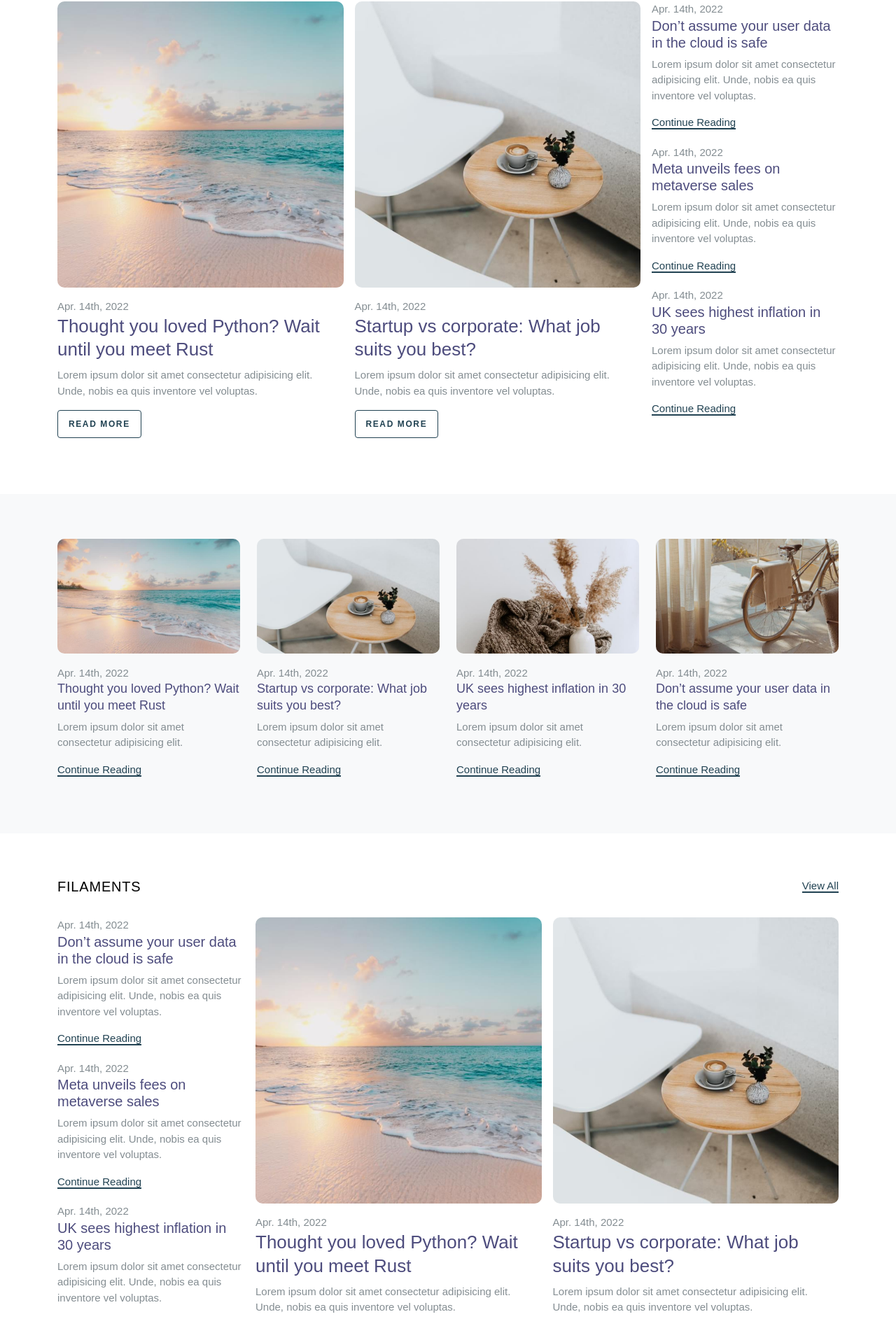
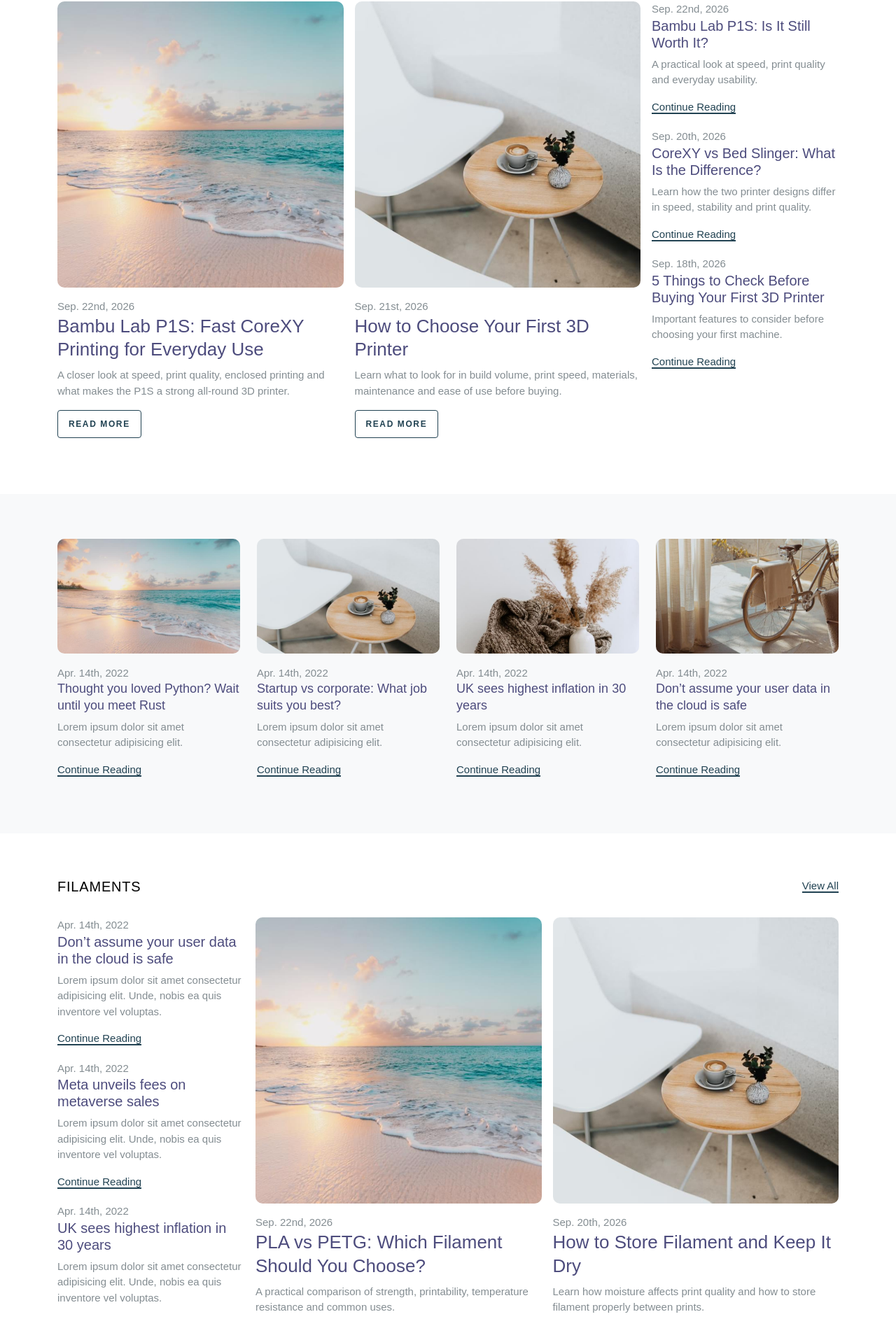
Before and after one commit to MartinNeikov/3D-printing-blog-, a React (Vite) app: page / in a window 1280 px wide. Shown: the part 817-2702 px from the top of the page at 70% size. Built offline with nearby package versions, Linux system fonts and the light colour scheme.

Commit message:
converted small articles and large articles
converted small and large articles in to components and putted placeholder info for 3d printing

```diff
--- /dev/null
+++ b/src/components/LargeArticleCard.jsx
@@ -0,0 +1,32 @@
+function LargeArticleCard({ image, date, title, description }) {
+    return (
+        <div className="blog-entry">
+            <a href="single.html" className="img-link">
+                <img
+                    src={image}
+                    alt={title}
+                    className="img-fluid"
+                />
+            </a>
+
+            <span className="date">{date}</span>
+
+            <h2>
+                <a href="single.html">{title}</a>
+            </h2>
+
+            <p>{description}</p>
+
+            <p>
+                <a
+                    href="single.html"
+                    className="btn btn-sm btn-outline-primary"
+                >
+                    Read More
+                </a>
+            </p>
+        </div>
+    );
+}
+
+export default LargeArticleCard;
--- /dev/null
+++ b/src/components/SmallArticleItems.jsx
@@ -0,0 +1,21 @@
+function SmallArticleItem({ date, title, description }) {
+    return (
+        <li>
+            <span className="date">{date}</span>
+
+            <h3>
+                <a href="single.html">{title}</a>
+            </h3>
+
+            <p>{description}</p>
+
+            <p>
+                <a href="single.html" className="read-more">
+                    Continue Reading
+                </a>
+            </p>
+        </li>
+    );
+}
+
+export default SmallArticleItem;
--- a/src/pages/home.jsx
+++ b/src/pages/home.jsx
@@ -1,6 +1,7 @@
 import ArticleCard from "../components/ArticleCard.jsx";
 import SectionHeader from "../components/SectionHeader.jsx";
-
+import SmallArticleItem from "../components/SmallArticleItems.jsx";
+import LargeArticleCard from "../components/LargeArticleCard.jsx";
 
 function Home() {
   return (
@@ -13,7 +14,9 @@ function Home() {
               <a href="single.html" className="h-entry mb-30 v-height gradient">
                 <div
                   className="featured-img"
-              style={{ backgroundImage: 'url("/images/img_2_horizontal.jpg")' }}
+                  style={{
+                    backgroundImage: 'url("/images/img_2_horizontal.jpg")',
+                  }}
                 />
                 <div className="text">
                   <span className="date">Apr. 14th, 2022</span>
@@ -23,7 +26,9 @@ function Home() {
               <a href="single.html" className="h-entry v-height gradient">
                 <div
                   className="featured-img"
-              style={{ backgroundImage: 'url("/images/img_5_horizontal.jpg")' }}
+                  style={{
+                    backgroundImage: 'url("/images/img_5_horizontal.jpg")',
+                  }}
                 />
                 <div className="text">
                   <span className="date">Apr. 14th, 2022</span>
@@ -35,7 +40,9 @@ function Home() {
               <a href="single.html" className="h-entry img-5 h-100 gradient">
                 <div
                   className="featured-img"
-              style={{ backgroundImage: 'url("/images/img_1_vertical.jpg")' }}
+                  style={{
+                    backgroundImage: 'url("/images/img_1_vertical.jpg")',
+                  }}
                 />
                 <div className="text">
                   <span className="date">Apr. 14th, 2022</span>
@@ -47,7 +54,9 @@ function Home() {
               <a href="single.html" className="h-entry mb-30 v-height gradient">
                 <div
                   className="featured-img"
-              style={{ backgroundImage: 'url("/images/img_3_horizontal.jpg")' }}
+                  style={{
+                    backgroundImage: 'url("/images/img_3_horizontal.jpg")',
+                  }}
                 />
                 <div className="text">
                   <span className="date">Apr. 14th, 2022</span>
@@ -57,7 +66,9 @@ function Home() {
               <a href="single.html" className="h-entry v-height gradient">
                 <div
                   className="featured-img"
-              style={{ backgroundImage: 'url("/images/img_4_horizontal.jpg")' }}
+                  style={{
+                    backgroundImage: 'url("/images/img_4_horizontal.jpg")',
+                  }}
                 />
                 <div className="text">
                   <span className="date">Apr. 14th, 2022</span>
@@ -72,119 +83,48 @@ function Home() {
       {/* Start posts-entry */}
       <section className="section posts-entry">
         <div className="container">
-      <SectionHeader title = "3D Printers" />
+          <SectionHeader title="3D Printers" />
           <div className="row g-3">
             <div className="col-md-9">
               <div className="row g-3">
                 <div className="col-md-6">
-              <div className="blog-entry">
-                <a href="single.html" className="img-link">
-                  <img
-                    src="/images/img_1_sq.jpg"
-                    alt="Image"
-                    className="img-fluid"
+                  <LargeArticleCard
+                    image="/images/img_1_sq.jpg"
+                    date="Sep. 22nd, 2026"
+                    title="Bambu Lab P1S: Fast CoreXY Printing for Everyday Use"
+                    description="A closer look at speed, print quality, enclosed printing and what makes the P1S a strong all-round 3D printer."
                   />
-                </a>
-                <span className="date">Apr. 14th, 2022</span>
-                <h2>
-                  <a href="single.html">
-                    Thought you loved Python? Wait until you meet Rust
-                  </a>
-                </h2>
-                <p>
-                  Lorem ipsum dolor sit amet consectetur adipisicing elit. Unde,
-                  nobis ea quis inventore vel voluptas.
-                </p>
-                <p>
-                  <a
-                    href="single.html"
-                    className="btn btn-sm btn-outline-primary"
-                  >
-                    Read More
-                  </a>
-                </p>
                 </div>
-            </div>
+
                 <div className="col-md-6">
-              <div className="blog-entry">
-                <a href="single.html" className="img-link">
-                  <img
-                    src="/images/img_2_sq.jpg"
-                    alt="Image"
-                    className="img-fluid"
+                  <LargeArticleCard
+                    image="/images/img_2_sq.jpg"
+                    date="Sep. 21st, 2026"
+                    title="How to Choose Your First 3D Printer"
+                    description="Learn what to look for in build volume, print speed, materials, maintenance and ease of use before buying."
                   />
-                </a>
-                <span className="date">Apr. 14th, 2022</span>
-                <h2>
-                  <a href="single.html">
-                    Startup vs corporate: What job suits you best?
-                  </a>
-                </h2>
-                <p>
-                  Lorem ipsum dolor sit amet consectetur adipisicing elit. Unde,
-                  nobis ea quis inventore vel voluptas.
-                </p>
-                <p>
-                  <a
-                    href="single.html"
-                    className="btn btn-sm btn-outline-primary"
-                  >
-                    Read More
-                  </a>
-                </p>
-              </div>
                 </div>
               </div>
             </div>
             <div className="col-md-3">
               <ul className="list-unstyled blog-entry-sm">
-            <li>
-              <span className="date">Apr. 14th, 2022</span>
-              <h3>
-                <a href="single.html">
-                  Don’t assume your user data in the cloud is safe
-                </a>
-              </h3>
-              <p>
-                Lorem ipsum dolor sit amet consectetur adipisicing elit. Unde,
-                nobis ea quis inventore vel voluptas.
-              </p>
-              <p>
-                <a href="#" className="read-more">
-                  Continue Reading
-                </a>
-              </p>
-            </li>
-            <li>
-              <span className="date">Apr. 14th, 2022</span>
-              <h3>
-                <a href="single.html">Meta unveils fees on metaverse sales</a>
-              </h3>
-              <p>
-                Lorem ipsum dolor sit amet consectetur adipisicing elit. Unde,
-                nobis ea quis inventore vel voluptas.
-              </p>
-              <p>
-                <a href="#" className="read-more">
-                  Continue Reading
-                </a>
-              </p>
-            </li>
-            <li>
-              <span className="date">Apr. 14th, 2022</span>
-              <h3>
-                <a href="single.html">UK sees highest inflation in 30 years</a>
-              </h3>
-              <p>
-                Lorem ipsum dolor sit amet consectetur adipisicing elit. Unde,
-                nobis ea quis inventore vel voluptas.
-              </p>
-              <p>
-                <a href="#" className="read-more">
-                  Continue Reading
-                </a>
-              </p>
-            </li>
+                <SmallArticleItem
+                  date="Sep. 22nd, 2026"
+                  title="Bambu Lab P1S: Is It Still Worth It?"
+                  description="A practical look at speed, print quality and everyday usability."
+                />
+
+                <SmallArticleItem
+                  date="Sep. 20th, 2026"
+                  title="CoreXY vs Bed Slinger: What Is the Difference?"
+                  description="Learn how the two printer designs differ in speed, stability and print quality."
+                />
+
+                <SmallArticleItem
+                  date="Sep. 18th, 2026"
+                  title="5 Things to Check Before Buying Your First 3D Printer"
+                  description="Important features to consider before choosing your first machine."
+                />
               </ul>
             </div>
           </div>
@@ -234,67 +174,26 @@ function Home() {
       {/* Start posts-entry */}
       <section className="section posts-entry">
         <div className="container">
-      <SectionHeader title = "Filaments" />
+          <SectionHeader title="Filaments" />
           <div className="row g-3">
            <div className="col-md-9 order-md-2">
     <div className="row g-3">
         <div className="col-md-6">
-              <div className="blog-entry">
-                <a href="single.html" className="img-link">
-                  <img
-                    src="/images/img_1_sq.jpg"
-                    alt="Image"
-                    className="img-fluid"
+            <LargeArticleCard
+                image="/images/img_1_sq.jpg"
+                date="Sep. 22nd, 2026"
+                title="PLA vs PETG: Which Filament Should You Choose?"
+                description="A practical comparison of strength, printability, temperature resistance and common uses."
             />
-                </a>
-                <span className="date">Apr. 14th, 2022</span>
-                <h2>
-                  <a href="single.html">
-                    Thought you loved Python? Wait until you meet Rust
-                  </a>
-                </h2>
-                <p>
-                  Lorem ipsum dolor sit amet consectetur adipisicing elit. Unde,
-                  nobis ea quis inventore vel voluptas.
-                </p>
-                <p>
-                  <a
-                    href="single.html"
-                    className="btn btn-sm btn-outline-primary"
-                  >
-                    Read More
-                  </a>
-                </p>
         </div>
-            </div>
+
         <div className="col-md-6">
-              <div className="blog-entry">
-                <a href="single.html" className="img-link">
-                  <img
-                    src="/images/img_2_sq.jpg"
-                    alt="Image"
-                    className="img-fluid"
+            <LargeArticleCard
+                image="/images/img_2_sq.jpg"
+                date="Sep. 20th, 2026"
+                title="How to Store Filament and Keep It Dry"
+                description="Learn how moisture affects print quality and how to store filament properly between prints."
             />
-                </a>
-                <span className="date">Apr. 14th, 2022</span>
-                <h2>
-                  <a href="single.html">
-                    Startup vs corporate: What job suits you best?
-                  </a>
-                </h2>
-                <p>
-                  Lorem ipsum dolor sit amet consectetur adipisicing elit. Unde,
-                  nobis ea quis inventore vel voluptas.
-                </p>
-                <p>
-                  <a
-                    href="single.html"
-                    className="btn btn-sm btn-outline-primary"
-                  >
-                    Read More
-                  </a>
-                </p>
-              </div>
         </div>
     </div>
 </div>
@@ -308,8 +207,8 @@ function Home() {
                     </a>
                   </h3>
                   <p>
-                Lorem ipsum dolor sit amet consectetur adipisicing elit. Unde,
-                nobis ea quis inventore vel voluptas.
+                    Lorem ipsum dolor sit amet consectetur adipisicing elit.
+                    Unde, nobis ea quis inventore vel voluptas.
                   </p>
                   <p>
                     <a href="#" className="read-more">
@@ -320,11 +219,13 @@ function Home() {
                 <li>
                   <span className="date">Apr. 14th, 2022</span>
                   <h3>
-                <a href="single.html">Meta unveils fees on metaverse sales</a>
+                    <a href="single.html">
+                      Meta unveils fees on metaverse sales
+                    </a>
                   </h3>
                   <p>
-                Lorem ipsum dolor sit amet consectetur adipisicing elit. Unde,
-                nobis ea quis inventore vel voluptas.
+                    Lorem ipsum dolor sit amet consectetur adipisicing elit.
+                    Unde, nobis ea quis inventore vel voluptas.
                   </p>
                   <p>
                     <a href="#" className="read-more">
@@ -335,11 +236,13 @@ function Home() {
                 <li>
                   <span className="date">Apr. 14th, 2022</span>
                   <h3>
-                <a href="single.html">UK sees highest inflation in 30 years</a>
+                    <a href="single.html">
+                      UK sees highest inflation in 30 years
+                    </a>
                   </h3>
                   <p>
-                Lorem ipsum dolor sit amet consectetur adipisicing elit. Unde,
-                nobis ea quis inventore vel voluptas.
+                    Lorem ipsum dolor sit amet consectetur adipisicing elit.
+                    Unde, nobis ea quis inventore vel voluptas.
                   </p>
                   <p>
                     <a href="#" className="read-more">
@@ -385,10 +288,10 @@ function Home() {
                     <span>&nbsp;-&nbsp; July 19, 2019</span>
                   </div>
                   <p>
-                Lorem ipsum dolor sit amet, consectetur adipisicing elit. Quo
-                sunt tempora dolor laudantium sed optio, explicabo ad deleniti
-                impedit facilis fugit recusandae! Illo, aliquid, dicta beatae
-                quia porro id est.
+                    Lorem ipsum dolor sit amet, consectetur adipisicing elit.
+                    Quo sunt tempora dolor laudantium sed optio, explicabo ad
+                    deleniti impedit facilis fugit recusandae! Illo, aliquid,
+                    dicta beatae quia porro id est.
                   </p>
                   <p>
                     <a href="#" className="read-more">
@@ -427,10 +330,10 @@ function Home() {
                     <span>&nbsp;-&nbsp; July 19, 2019</span>
                   </div>
                   <p>
-                Lorem ipsum dolor sit amet, consectetur adipisicing elit. Quo
-                sunt tempora dolor laudantium sed optio, explicabo ad deleniti
-                impedit facilis fugit recusandae! Illo, aliquid, dicta beatae
-                quia porro id est.
+                    Lorem ipsum dolor sit amet, consectetur adipisicing elit.
+                    Quo sunt tempora dolor laudantium sed optio, explicabo ad
+                    deleniti impedit facilis fugit recusandae! Illo, aliquid,
+                    dicta beatae quia porro id est.
                   </p>
                   <p>
                     <a href="#" className="read-more">
@@ -469,10 +372,10 @@ function Home() {
                     <span>&nbsp;-&nbsp; July 19, 2019</span>
                   </div>
                   <p>
-                Lorem ipsum dolor sit amet, consectetur adipisicing elit. Quo
-                sunt tempora dolor laudantium sed optio, explicabo ad deleniti
-                impedit facilis fugit recusandae! Illo, aliquid, dicta beatae
-                quia porro id est.
+                    Lorem ipsum dolor sit amet, consectetur adipisicing elit.
+                    Quo sunt tempora dolor laudantium sed optio, explicabo ad
+                    deleniti impedit facilis fugit recusandae! Illo, aliquid,
+                    dicta beatae quia porro id est.
                   </p>
                   <p>
                     <a href="#" className="read-more">
@@ -511,10 +414,10 @@ function Home() {
                     <span>&nbsp;-&nbsp; July 19, 2019</span>
                   </div>
                   <p>
-                Lorem ipsum dolor sit amet, consectetur adipisicing elit. Quo
-                sunt tempora dolor laudantium sed optio, explicabo ad deleniti
-                impedit facilis fugit recusandae! Illo, aliquid, dicta beatae
-                quia porro id est.
+                    Lorem ipsum dolor sit amet, consectetur adipisicing elit.
+                    Quo sunt tempora dolor laudantium sed optio, explicabo ad
+                    deleniti impedit facilis fugit recusandae! Illo, aliquid,
+                    dicta beatae quia porro id est.
                   </p>
                   <p>
                     <a href="#" className="read-more">
@@ -553,10 +456,10 @@ function Home() {
                     <span>&nbsp;-&nbsp; July 19, 2019</span>
                   </div>
                   <p>
-                Lorem ipsum dolor sit amet, consectetur adipisicing elit. Quo
-                sunt tempora dolor laudantium sed optio, explicabo ad deleniti
-                impedit facilis fugit recusandae! Illo, aliquid, dicta beatae
-                quia porro id est.
+                    Lorem ipsum dolor sit amet, consectetur adipisicing elit.
+                    Quo sunt tempora dolor laudantium sed optio, explicabo ad
+                    deleniti impedit facilis fugit recusandae! Illo, aliquid,
+                    dicta beatae quia porro id est.
                   </p>
                   <p>
                     <a href="#" className="read-more">
@@ -595,10 +498,10 @@ function Home() {
                     <span>&nbsp;-&nbsp; July 19, 2019</span>
                   </div>
                   <p>
-                Lorem ipsum dolor sit amet, consectetur adipisicing elit. Quo
-                sunt tempora dolor laudantium sed optio, explicabo ad deleniti
-                impedit facilis fugit recusandae! Illo, aliquid, dicta beatae
-                quia porro id est.
+                    Lorem ipsum dolor sit amet, consectetur adipisicing elit.
+                    Quo sunt tempora dolor laudantium sed optio, explicabo ad
+                    deleniti impedit facilis fugit recusandae! Illo, aliquid,
+                    dicta beatae quia porro id est.
                   </p>
                   <p>
                     <a href="#" className="read-more">
@@ -637,10 +540,10 @@ function Home() {
                     <span>&nbsp;-&nbsp; July 19, 2019</span>
                   </div>
                   <p>
-                Lorem ipsum dolor sit amet, consectetur adipisicing elit. Quo
-                sunt tempora dolor laudantium sed optio, explicabo ad deleniti
-                impedit facilis fugit recusandae! Illo, aliquid, dicta beatae
-                quia porro id est.
+                    Lorem ipsum dolor sit amet, consectetur adipisicing elit.
+                    Quo sunt tempora dolor laudantium sed optio, explicabo ad
+                    deleniti impedit facilis fugit recusandae! Illo, aliquid,
+                    dicta beatae quia porro id est.
                   </p>
                   <p>
                     <a href="#" className="read-more">
@@ -679,10 +582,10 @@ function Home() {
                     <span>&nbsp;-&nbsp; July 19, 2019</span>
                   </div>
                   <p>
-                Lorem ipsum dolor sit amet, consectetur adipisicing elit. Quo
-                sunt tempora dolor laudantium sed optio, explicabo ad deleniti
-                impedit facilis fugit recusandae! Illo, aliquid, dicta beatae
-                quia porro id est.
+                    Lorem ipsum dolor sit amet, consectetur adipisicing elit.
+                    Quo sunt tempora dolor laudantium sed optio, explicabo ad
+                    deleniti impedit facilis fugit recusandae! Illo, aliquid,
+                    dicta beatae quia porro id est.
                   </p>
                   <p>
                     <a href="#" className="read-more">
@@ -721,10 +624,10 @@ function Home() {
                     <span>&nbsp;-&nbsp; July 19, 2019</span>
                   </div>
                   <p>
-                Lorem ipsum dolor sit amet, consectetur adipisicing elit. Quo
-                sunt tempora dolor laudantium sed optio, explicabo ad deleniti
-                impedit facilis fugit recusandae! Illo, aliquid, dicta beatae
-                quia porro id est.
+                    Lorem ipsum dolor sit amet, consectetur adipisicing elit.
+                    Quo sunt tempora dolor laudantium sed optio, explicabo ad
+                    deleniti impedit facilis fugit recusandae! Illo, aliquid,
+                    dicta beatae quia porro id est.
                   </p>
                   <p>
                     <a href="#" className="read-more">
@@ -745,7 +648,9 @@ function Home() {
               <a href="single.html" className="hentry img-1 h-100 gradient">
                 <div
                   className="featured-img"
-              style={{ backgroundImage: 'url("/images/img_2_vertical.jpg")' }}
+                  style={{
+                    backgroundImage: 'url("/images/img_2_vertical.jpg")',
+                  }}
                 />
                 <div className="text">
                   <span>February 12, 2019</span>
@@ -754,10 +659,15 @@ function Home() {
               </a>
             </div>
             <div className="col-md-7">
-          <a href="single.html" className="hentry img-2 v-height mb30 gradient">
+              <a
+                href="single.html"
+                className="hentry img-2 v-height mb30 gradient"
+              >
                 <div
                   className="featured-img"
-              style={{ backgroundImage: 'url("/images/img_1_horizontal.jpg")' }}
+                  style={{
+                    backgroundImage: 'url("/images/img_1_horizontal.jpg")',
+                  }}
                 />
                 <div className="text text-sm">
                   <span>February 12, 2019</span>
@@ -765,7 +675,10 @@ function Home() {
                 </div>
               </a>
               <div className="two-col d-block d-md-flex justify-content-between">
-            <a href="single.html" className="hentry v-height img-2 gradient">
+                <a
+                  href="single.html"
+                  className="hentry v-height img-2 gradient"
+                >
                   <div
                     className="featured-img"
                     style={{ backgroundImage: 'url("/images/img_2_sq.jpg")' }}
```
Lines whose indentation alone changed are shown as unchanged.
